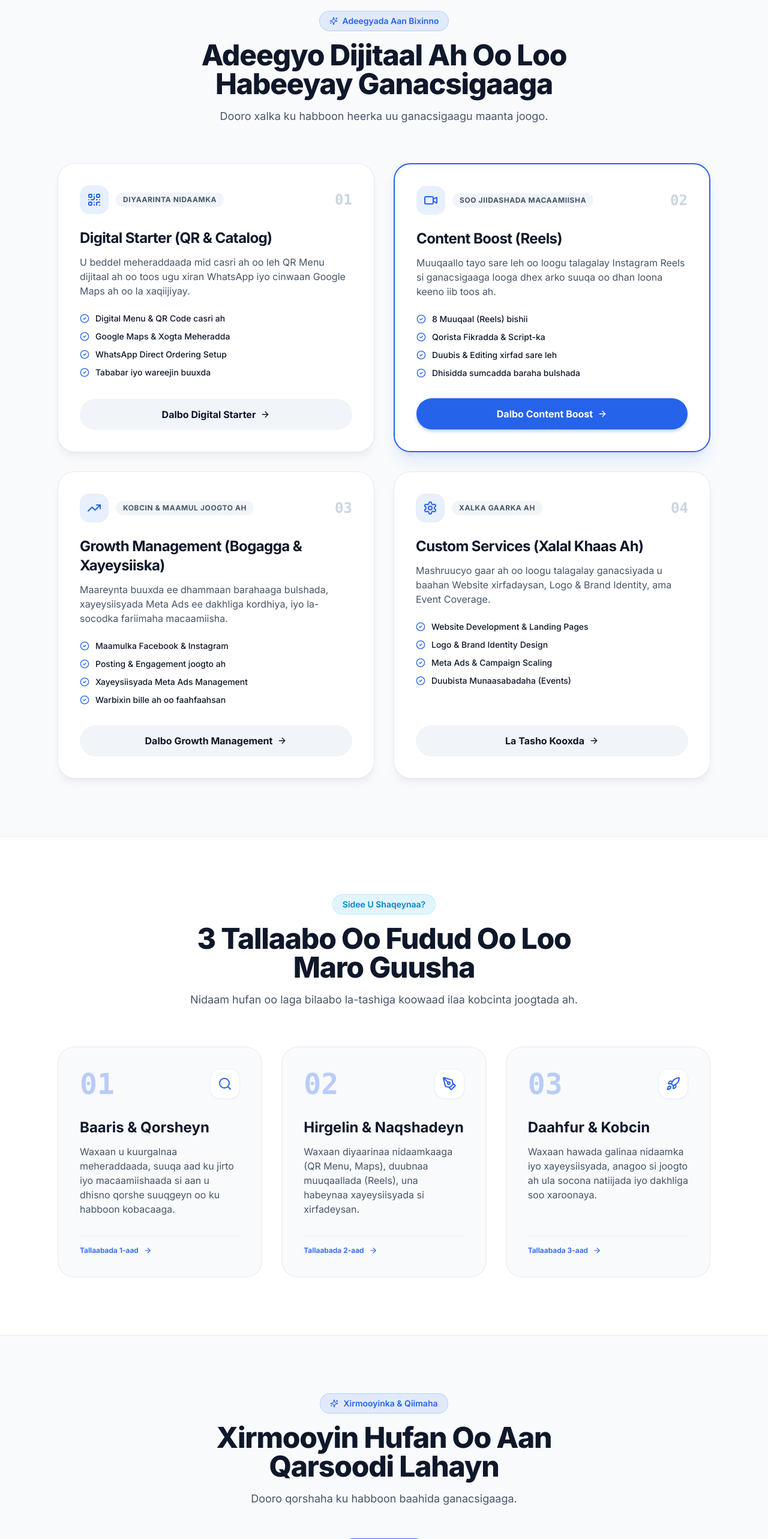
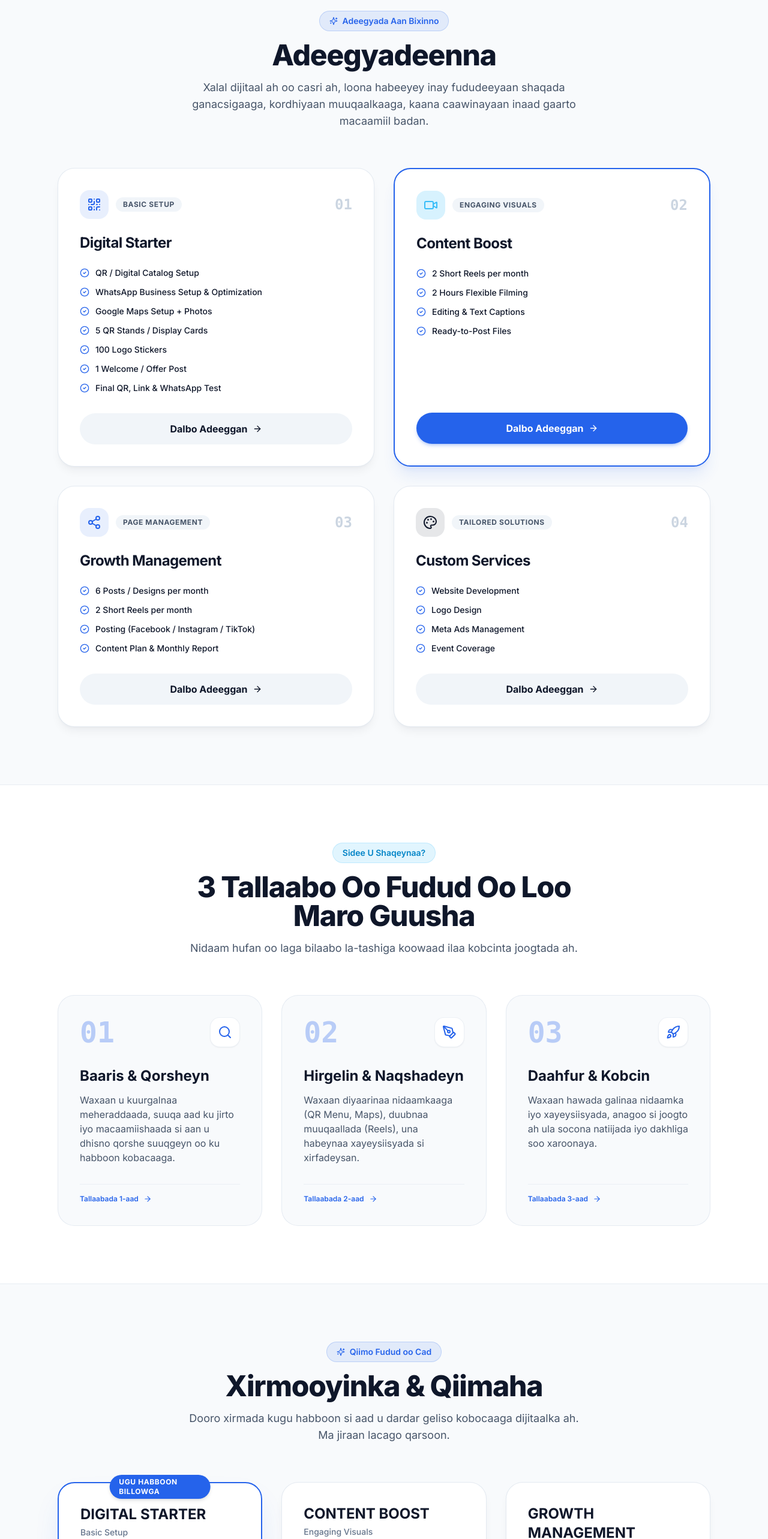
Before and after one commit to Zaydalli/oneStepDigital, a Next.js app: page / in a window 1280 px wide. Shown: the part 2220-4786 px from the top of the page at 60% size. Built offline with nearby package versions, Linux system fonts and the light colour scheme.

Commit message:
fix: restore exact original copy, deliverables, and support notes for all packages

```diff
--- a/src/components/Pricing.tsx
+++ b/src/components/Pricing.tsx
@@ -6,49 +6,58 @@ import { motion } from "framer-motion";
 export default function Pricing() {
   const plans = [
     {
-      name: "Starter",
-      badge: "One-Time Setup",
+      name: "DIGITAL STARTER",
+      subtitle: "Basic Setup",
+      badge: "Ugu Habboon Billowga",
       price: "$120",
-      period: "mar kaliya",
-      description: "Ku habboon ganacsiyada cusub ee raba in ay nidaamsadaan dalabaadka iyo cinwaanka Google Maps-ka.",
+      period: "One Time",
       features: [
-        "Digital Menu & QR Code casri ah",
-        "WhatsApp Direct Ordering Setup",
-        "Google Maps Profile Setup & Optimization",
-        "1 Bil oo Taageero Farsamo ah",
+        "QR / Digital Catalog Setup",
+        "WhatsApp Business Setup & Optimization",
+        "Google Maps Setup + Photos",
+        "5 QR Stands / Display Cards",
+        "100 Logo Stickers",
+        "1 Welcome / Offer Post",
+        "Final QR, Link & WhatsApp Test",
       ],
-      recommended: false,
-      buttonText: "Dalbo Starter",
+      supportNote: "Wareejinta shaqada kadib, wixii wax ka beddel ah ama shaqo dheeri ah si gaar ah ayaa loo xisaabinayaa.",
+      noteLabel: "Shuruudda Taageerada:",
+      recommended: true,
+      buttonText: "Dalbo Xirmadan",
     },
     {
-      name: "Content Boost",
-      badge: "Ugu Caansan",
+      name: "CONTENT BOOST",
+      subtitle: "Engaging Visuals",
+      badge: "Visuals",
       price: "$150",
-      period: "bishii",
-      description: "Xirmo loogu talagalay meheradaha raba muuqaallo (Reels) joogto ah oo soo jiita macaamiil cusub.",
+      period: "Monthly",
       features: [
-        "8 Muuqaal (Reels) bishii",
-        "Qorista Script-ka & Duubista Muuqaallada",
-        "Editing & Graphic Design heersare ah",
-        "La-socodka Natiijooyinka iyo Daawashada",
+        "2 Short Reels per month",
+        "2 Hours Flexible Filming",
+        "Editing & Text Captions",
+        "Ready-to-Post Files",
       ],
-      recommended: true,
-      buttonText: "Dalbo Content Boost",
+      supportNote: "Xirmadani waa abuuris muuqaal keliya. Macmiilka ayaa la wareegaya oo isagu post-gareynaya.",
+      noteLabel: "FG:",
+      recommended: false,
+      buttonText: "Dalbo Xirmadan",
     },
     {
-      name: "Growth Management",
-      badge: "Maamul Dhameystiran",
+      name: "GROWTH MANAGEMENT",
+      subtitle: "Continuous Page Management",
+      badge: "Maamul",
       price: "$200",
-      period: "bishii",
-      description: "Xalka ugu buuxa ee ganacsiyada raba in dhammaan baraha bulshada iyo xayeysiisyada loo maareeyo.",
+      period: "Monthly",
       features: [
-        "Maamulka Bogagga (Facebook, Instagram & TikTok)",
-        "Posting Joogto Ah & Jawaabaha Macaamiisha",
-        "Meta Ads Management & Targeted Campaigns",
-        "Warbixin Bille Ah & La-talin joogto ah",
+        "6 Posts / Designs per month",
+        "2 Short Reels per month",
+        "Posting (Facebook / Instagram / TikTok)",
+        "Content Plan & Monthly Report",
       ],
+      supportNote: "Xirmadani kuma jirto bixinta lacagta Meta Ads-ka iyo u jawaabidda farriimaha (DMs/Comments).",
+      noteLabel: "FG:",
       recommended: false,
-      buttonText: "Dalbo Growth Management",
+      buttonText: "Dalbo Xirmadan",
     },
   ];
 
@@ -60,13 +69,13 @@ export default function Pricing() {
         <div className="text-center max-w-2xl mx-auto mb-14 sm:mb-16">
           <div className="inline-flex items-center gap-2 px-4 py-1.5 rounded-full bg-primary/10 text-primary dark:bg-primary/20 dark:text-blue-300 font-semibold text-xs sm:text-sm mb-4 border border-primary/20">
             <Sparkles size={14} />
-            <span>Xirmooyinka & Qiimaha</span>
+            <span>Qiimo Fudud oo Cad</span>
           </div>
           <h2 className="text-3xl sm:text-4xl md:text-5xl font-extrabold text-secondary dark:text-white tracking-tight leading-[1.18]">
-            Xirmooyin Hufan Oo Aan Qarsoodi Lahayn
+            Xirmooyinka & Qiimaha
           </h2>
           <p className="text-base sm:text-lg text-slate-600 dark:text-slate-300 mt-4 leading-relaxed">
-            Dooro qorshaha ku habboon baahida ganacsigaaga.
+            Dooro xirmada kugu habboon si aad u dardar geliso kobocaaga dijitaalka ah. Ma jiraan lacago qarsoon.
           </p>
         </div>
 
@@ -92,21 +101,13 @@ export default function Pricing() {
               )}
 
               <div>
-                <div className="flex items-center justify-between mb-4">
-                  <h3 className="text-2xl font-bold text-secondary dark:text-white">{plan.name}</h3>
-                  {!plan.recommended && (
-                    <span className="text-xs font-semibold px-3 py-1 rounded-full bg-slate-100 dark:bg-slate-800 text-slate-600 dark:text-slate-300">
-                      {plan.badge}
-                    </span>
-                  )}
+                <div className="mb-6">
+                  <h3 className="text-xl sm:text-2xl font-bold text-secondary dark:text-white mb-1">{plan.name}</h3>
+                  <p className="text-xs sm:text-sm text-slate-500 dark:text-slate-400 font-medium">{plan.subtitle}</p>
                 </div>
 
-                <p className="text-sm text-slate-600 dark:text-slate-300 leading-relaxed mb-6">
-                  {plan.description}
-                </p>
-
                 {/* Price Display */}
-                <div className="flex items-baseline gap-1.5 mb-8 pb-6 border-b border-slate-100 dark:border-slate-800">
+                <div className="flex items-baseline gap-1.5 mb-6 pb-6 border-b border-slate-100 dark:border-slate-800">
                   <span className="text-4xl sm:text-5xl font-black text-secondary dark:text-white tracking-tight">
                     {plan.price}
                   </span>
@@ -116,7 +117,7 @@ export default function Pricing() {
                 </div>
 
                 {/* Features List */}
-                <div className="space-y-3 mb-8">
+                <div className="space-y-3 mb-6">
                   {plan.features.map((feature) => (
                     <div key={feature} className="flex items-start gap-3">
                       <div className="w-5 h-5 rounded-full bg-primary/10 dark:bg-primary/20 text-primary flex items-center justify-center shrink-0 mt-0.5">
@@ -128,6 +129,15 @@ export default function Pricing() {
                     </div>
                   ))}
                 </div>
+
+                {/* Support Note */}
+                {plan.supportNote && (
+                  <div className="bg-slate-50 dark:bg-slate-800/60 p-3.5 rounded-xl mb-8 border border-slate-200/60 dark:border-slate-700/60">
+                    <p className="text-xs text-slate-600 dark:text-slate-400 leading-relaxed">
+                      <strong className="text-secondary dark:text-white font-semibold">{plan.noteLabel}</strong> {plan.supportNote}
+                    </p>
+                  </div>
+                )}
               </div>
 
               {/* Card CTA */}
--- a/src/components/Services.tsx
+++ b/src/components/Services.tsx
@@ -1,6 +1,6 @@
 "use client";
 
-import { QrCode, Video, TrendingUp, Settings, ArrowRight, CheckCircle2, Sparkles } from "lucide-react";
+import { QrCode, Video, Share2, Palette, ArrowRight, CheckCircle2, Sparkles } from "lucide-react";
 import { motion } from "framer-motion";
 
 export default function Services() {
@@ -15,17 +15,17 @@ export default function Services() {
             <span>Adeegyada Aan Bixinno</span>
           </div>
           <h2 className="text-3xl sm:text-4xl md:text-5xl font-extrabold text-secondary dark:text-white tracking-tight leading-[1.18]">
-            Adeegyo Dijitaal Ah Oo Loo Habeeyay Ganacsigaaga
+            Adeegyadeenna
           </h2>
           <p className="text-base sm:text-lg text-slate-600 dark:text-slate-300 mt-4 leading-relaxed">
-            Dooro xalka ku habboon heerka uu ganacsigaagu maanta joogo.
+            Xalal dijitaal ah oo casri ah, loona habeeyey inay fududeeyaan shaqada ganacsigaaga, kordhiyaan muuqaalkaaga, kaana caawinayaan inaad gaarto macaamiil badan.
           </p>
         </div>
 
         {/* Editorial Services Grid */}
         <div className="grid md:grid-cols-2 gap-6 sm:gap-8">
 
-          {/* Service 01 */}
+          {/* Service 01: Digital Starter */}
           <motion.div
             initial={{ opacity: 0, y: 25 }}
             whileInView={{ opacity: 1, y: 0 }}
@@ -40,35 +40,44 @@ export default function Services() {
                     <QrCode size={24} />
                   </div>
                   <span className="text-xs font-bold uppercase tracking-wider px-3 py-1 rounded-full bg-slate-100 dark:bg-slate-800 text-slate-600 dark:text-slate-300">
-                    Diyaarinta Nidaamka
+                    Basic Setup
                   </span>
                 </div>
                 <span className="text-2xl font-mono font-black text-slate-300 dark:text-slate-700">01</span>
               </div>
 
-              <h3 className="text-2xl font-bold text-secondary dark:text-white mb-3 tracking-tight">
-                Digital Starter (QR & Catalog)
+              <h3 className="text-2xl font-bold text-secondary dark:text-white mb-6 tracking-tight">
+                Digital Starter
               </h3>
-              <p className="text-sm sm:text-base text-slate-600 dark:text-slate-300 leading-relaxed mb-6">
-                U beddel meheraddaada mid casri ah oo leh QR Menu dijitaal ah oo toos ugu xiran WhatsApp iyo cinwaan Google Maps ah oo la xaqiijiyay.
-              </p>
 
-              <div className="space-y-2.5 mb-8">
+              <div className="space-y-3 mb-8">
                 <div className="flex items-center gap-2.5 text-xs sm:text-sm text-secondary dark:text-slate-200 font-medium">
                   <CheckCircle2 size={16} className="text-primary shrink-0" />
-                  <span>Digital Menu & QR Code casri ah</span>
+                  <span>QR / Digital Catalog Setup</span>
                 </div>
                 <div className="flex items-center gap-2.5 text-xs sm:text-sm text-secondary dark:text-slate-200 font-medium">
                   <CheckCircle2 size={16} className="text-primary shrink-0" />
-                  <span>Google Maps & Xogta Meheradda</span>
+                  <span>WhatsApp Business Setup & Optimization</span>
                 </div>
                 <div className="flex items-center gap-2.5 text-xs sm:text-sm text-secondary dark:text-slate-200 font-medium">
                   <CheckCircle2 size={16} className="text-primary shrink-0" />
-                  <span>WhatsApp Direct Ordering Setup</span>
+                  <span>Google Maps Setup + Photos</span>
                 </div>
                 <div className="flex items-center gap-2.5 text-xs sm:text-sm text-secondary dark:text-slate-200 font-medium">
                   <CheckCircle2 size={16} className="text-primary shrink-0" />
-                  <span>Tababar iyo wareejin buuxda</span>
+                  <span>5 QR Stands / Display Cards</span>
+                </div>
+                <div className="flex items-center gap-2.5 text-xs sm:text-sm text-secondary dark:text-slate-200 font-medium">
+                  <CheckCircle2 size={16} className="text-primary shrink-0" />
+                  <span>100 Logo Stickers</span>
+                </div>
+                <div className="flex items-center gap-2.5 text-xs sm:text-sm text-secondary dark:text-slate-200 font-medium">
+                  <CheckCircle2 size={16} className="text-primary shrink-0" />
+                  <span>1 Welcome / Offer Post</span>
+                </div>
+                <div className="flex items-center gap-2.5 text-xs sm:text-sm text-secondary dark:text-slate-200 font-medium">
+                  <CheckCircle2 size={16} className="text-primary shrink-0" />
+                  <span>Final QR, Link & WhatsApp Test</span>
                 </div>
               </div>
             </div>
@@ -79,12 +88,12 @@ export default function Services() {
               rel="noopener noreferrer"
               className="w-full py-3.5 rounded-full font-bold text-sm sm:text-base flex items-center justify-center gap-2 transition-all bg-slate-100 hover:bg-primary hover:text-white dark:bg-slate-800 dark:hover:bg-primary text-secondary dark:text-white"
             >
-              <span>Dalbo Digital Starter</span>
+              <span>Dalbo Adeeggan</span>
               <ArrowRight size={16} />
             </a>
           </motion.div>
 
-          {/* Service 02 - Featured */}
+          {/* Service 02: Content Boost */}
           <motion.div
             initial={{ opacity: 0, y: 25 }}
             whileInView={{ opacity: 1, y: 0 }}
@@ -95,39 +104,36 @@ export default function Services() {
             <div>
               <div className="flex items-center justify-between mb-6">
                 <div className="flex items-center gap-3">
-                  <div className="w-12 h-12 rounded-2xl bg-primary/10 dark:bg-primary/20 text-primary flex items-center justify-center">
+                  <div className="w-12 h-12 rounded-2xl bg-accent/20 text-accent flex items-center justify-center">
                     <Video size={24} />
                   </div>
                   <span className="text-xs font-bold uppercase tracking-wider px-3 py-1 rounded-full bg-slate-100 dark:bg-slate-800 text-slate-600 dark:text-slate-300">
-                    Soo Jiidashada Macaamiisha
+                    Engaging Visuals
                   </span>
                 </div>
                 <span className="text-2xl font-mono font-black text-slate-300 dark:text-slate-700">02</span>
               </div>
 
-              <h3 className="text-2xl font-bold text-secondary dark:text-white mb-3 tracking-tight">
-                Content Boost (Reels)
+              <h3 className="text-2xl font-bold text-secondary dark:text-white mb-6 tracking-tight">
+                Content Boost
               </h3>
-              <p className="text-sm sm:text-base text-slate-600 dark:text-slate-300 leading-relaxed mb-6">
-                Muuqaallo tayo sare leh oo loogu talagalay Instagram Reels si ganacsigaaga looga dhex arko suuqa oo dhan loona keeno iib toos ah.
-              </p>
 
-              <div className="space-y-2.5 mb-8">
+              <div className="space-y-3 mb-8">
                 <div className="flex items-center gap-2.5 text-xs sm:text-sm text-secondary dark:text-slate-200 font-medium">
                   <CheckCircle2 size={16} className="text-primary shrink-0" />
-                  <span>8 Muuqaal (Reels) bishii</span>
+                  <span>2 Short Reels per month</span>
                 </div>
                 <div className="flex items-center gap-2.5 text-xs sm:text-sm text-secondary dark:text-slate-200 font-medium">
                   <CheckCircle2 size={16} className="text-primary shrink-0" />
-                  <span>Qorista Fikradda & Script-ka</span>
+                  <span>2 Hours Flexible Filming</span>
                 </div>
                 <div className="flex items-center gap-2.5 text-xs sm:text-sm text-secondary dark:text-slate-200 font-medium">
                   <CheckCircle2 size={16} className="text-primary shrink-0" />
-                  <span>Duubis & Editing xirfad sare leh</span>
+                  <span>Editing & Text Captions</span>
                 </div>
                 <div className="flex items-center gap-2.5 text-xs sm:text-sm text-secondary dark:text-slate-200 font-medium">
                   <CheckCircle2 size={16} className="text-primary shrink-0" />
-                  <span>Dhisidda sumcadda baraha bulshada</span>
+                  <span>Ready-to-Post Files</span>
                 </div>
               </div>
             </div>
@@ -138,12 +144,12 @@ export default function Services() {
               rel="noopener noreferrer"
               className="w-full py-3.5 rounded-full font-bold text-sm sm:text-base flex items-center justify-center gap-2 transition-all bg-primary hover:bg-blue-700 text-white shadow-md shadow-primary/25"
             >
-              <span>Dalbo Content Boost</span>
+              <span>Dalbo Adeeggan</span>
               <ArrowRight size={16} />
             </a>
           </motion.div>
 
-          {/* Service 03 */}
+          {/* Service 03: Growth Management */}
           <motion.div
             initial={{ opacity: 0, y: 25 }}
             whileInView={{ opacity: 1, y: 0 }}
@@ -155,38 +161,35 @@ export default function Services() {
               <div className="flex items-center justify-between mb-6">
                 <div className="flex items-center gap-3">
                   <div className="w-12 h-12 rounded-2xl bg-primary/10 dark:bg-primary/20 text-primary flex items-center justify-center">
-                    <TrendingUp size={24} />
+                    <Share2 size={24} />
                   </div>
                   <span className="text-xs font-bold uppercase tracking-wider px-3 py-1 rounded-full bg-slate-100 dark:bg-slate-800 text-slate-600 dark:text-slate-300">
-                    Kobcin & Maamul Joogto Ah
+                    Page Management
                   </span>
                 </div>
                 <span className="text-2xl font-mono font-black text-slate-300 dark:text-slate-700">03</span>
               </div>
 
-              <h3 className="text-2xl font-bold text-secondary dark:text-white mb-3 tracking-tight">
-                Growth Management (Bogagga & Xayeysiiska)
+              <h3 className="text-2xl font-bold text-secondary dark:text-white mb-6 tracking-tight">
+                Growth Management
               </h3>
-              <p className="text-sm sm:text-base text-slate-600 dark:text-slate-300 leading-relaxed mb-6">
-                Maareynta buuxda ee dhammaan barahaaga bulshada, xayeysiisyada Meta Ads ee dakhliga kordhiya, iyo la-socodka fariimaha macaamiisha.
-              </p>
 
-              <div className="space-y-2.5 mb-8">
+              <div className="space-y-3 mb-8">
                 <div className="flex items-center gap-2.5 text-xs sm:text-sm text-secondary dark:text-slate-200 font-medium">
                   <CheckCircle2 size={16} className="text-primary shrink-0" />
-                  <span>Maamulka Facebook & Instagram</span>
+                  <span>6 Posts / Designs per month</span>
                 </div>
                 <div className="flex items-center gap-2.5 text-xs sm:text-sm text-secondary dark:text-slate-200 font-medium">
                   <CheckCircle2 size={16} className="text-primary shrink-0" />
-                  <span>Posting & Engagement joogto ah</span>
+                  <span>2 Short Reels per month</span>
                 </div>
                 <div className="flex items-center gap-2.5 text-xs sm:text-sm text-secondary dark:text-slate-200 font-medium">
                   <CheckCircle2 size={16} className="text-primary shrink-0" />
-                  <span>Xayeysiisyada Meta Ads Management</span>
+                  <span>Posting (Facebook / Instagram / TikTok)</span>
                 </div>
                 <div className="flex items-center gap-2.5 text-xs sm:text-sm text-secondary dark:text-slate-200 font-medium">
                   <CheckCircle2 size={16} className="text-primary shrink-0" />
-                  <span>Warbixin bille ah oo faahfaahsan</span>
+                  <span>Content Plan & Monthly Report</span>
                 </div>
               </div>
             </div>
@@ -197,12 +200,12 @@ export default function Services() {
               rel="noopener noreferrer"
               className="w-full py-3.5 rounded-full font-bold text-sm sm:text-base flex items-center justify-center gap-2 transition-all bg-slate-100 hover:bg-primary hover:text-white dark:bg-slate-800 dark:hover:bg-primary text-secondary dark:text-white"
             >
-              <span>Dalbo Growth Management</span>
+              <span>Dalbo Adeeggan</span>
               <ArrowRight size={16} />
             </a>
           </motion.div>
 
-          {/* Service 04 */}
+          {/* Service 04: Custom Services */}
           <motion.div
             initial={{ opacity: 0, y: 25 }}
             whileInView={{ opacity: 1, y: 0 }}
@@ -213,39 +216,36 @@ export default function Services() {
             <div>
               <div className="flex items-center justify-between mb-6">
                 <div className="flex items-center gap-3">
-                  <div className="w-12 h-12 rounded-2xl bg-primary/10 dark:bg-primary/20 text-primary flex items-center justify-center">
-                    <Settings size={24} />
+                  <div className="w-12 h-12 rounded-2xl bg-secondary/10 dark:bg-slate-800 text-secondary dark:text-white flex items-center justify-center">
+                    <Palette size={24} />
                   </div>
                   <span className="text-xs font-bold uppercase tracking-wider px-3 py-1 rounded-full bg-slate-100 dark:bg-slate-800 text-slate-600 dark:text-slate-300">
-                    Xalka Gaarka Ah
+                    Tailored Solutions
                   </span>
                 </div>
                 <span className="text-2xl font-mono font-black text-slate-300 dark:text-slate-700">04</span>
               </div>
 
-              <h3 className="text-2xl font-bold text-secondary dark:text-white mb-3 tracking-tight">
-                Custom Services (Xalal Khaas Ah)
+              <h3 className="text-2xl font-bold text-secondary dark:text-white mb-6 tracking-tight">
+                Custom Services
               </h3>
-              <p className="text-sm sm:text-base text-slate-600 dark:text-slate-300 leading-relaxed mb-6">
-                Mashruucyo gaar ah oo loogu talagalay ganacsiyada u baahan Website xirfadaysan, Logo & Brand Identity, ama Event Coverage.
-              </p>
 
-              <div className="space-y-2.5 mb-8">
+              <div className="space-y-3 mb-8">
                 <div className="flex items-center gap-2.5 text-xs sm:text-sm text-secondary dark:text-slate-200 font-medium">
                   <CheckCircle2 size={16} className="text-primary shrink-0" />
-                  <span>Website Development & Landing Pages</span>
+                  <span>Website Development</span>
                 </div>
                 <div className="flex items-center gap-2.5 text-xs sm:text-sm text-secondary dark:text-slate-200 font-medium">
                   <CheckCircle2 size={16} className="text-primary shrink-0" />
-                  <span>Logo & Brand Identity Design</span>
+                  <span>Logo Design</span>
                 </div>
                 <div className="flex items-center gap-2.5 text-xs sm:text-sm text-secondary dark:text-slate-200 font-medium">
                   <CheckCircle2 size={16} className="text-primary shrink-0" />
-                  <span>Meta Ads & Campaign Scaling</span>
+                  <span>Meta Ads Management</span>
                 </div>
                 <div className="flex items-center gap-2.5 text-xs sm:text-sm text-secondary dark:text-slate-200 font-medium">
                   <CheckCircle2 size={16} className="text-primary shrink-0" />
-                  <span>Duubista Munaasabadaha (Events)</span>
+                  <span>Event Coverage</span>
                 </div>
               </div>
             </div>
@@ -256,7 +256,7 @@ export default function Services() {
               rel="noopener noreferrer"
               className="w-full py-3.5 rounded-full font-bold text-sm sm:text-base flex items-center justify-center gap-2 transition-all bg-slate-100 hover:bg-primary hover:text-white dark:bg-slate-800 dark:hover:bg-primary text-secondary dark:text-white"
             >
-              <span>La Tasho Kooxda</span>
+              <span>Dalbo Adeeggan</span>
               <ArrowRight size={16} />
             </a>
           </motion.div>
```
